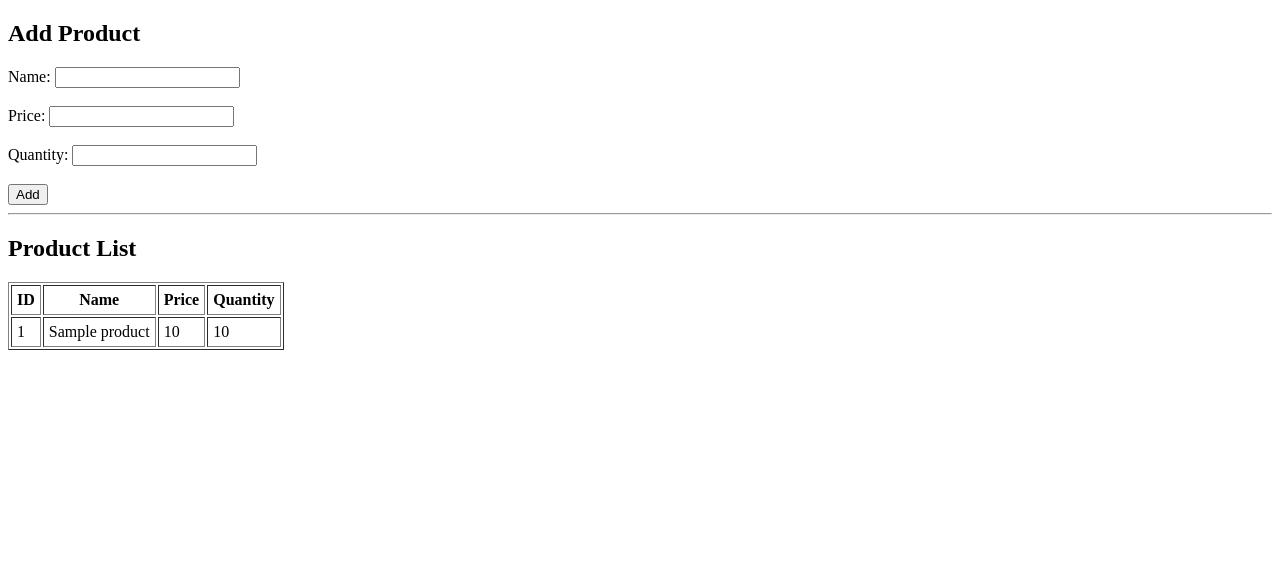
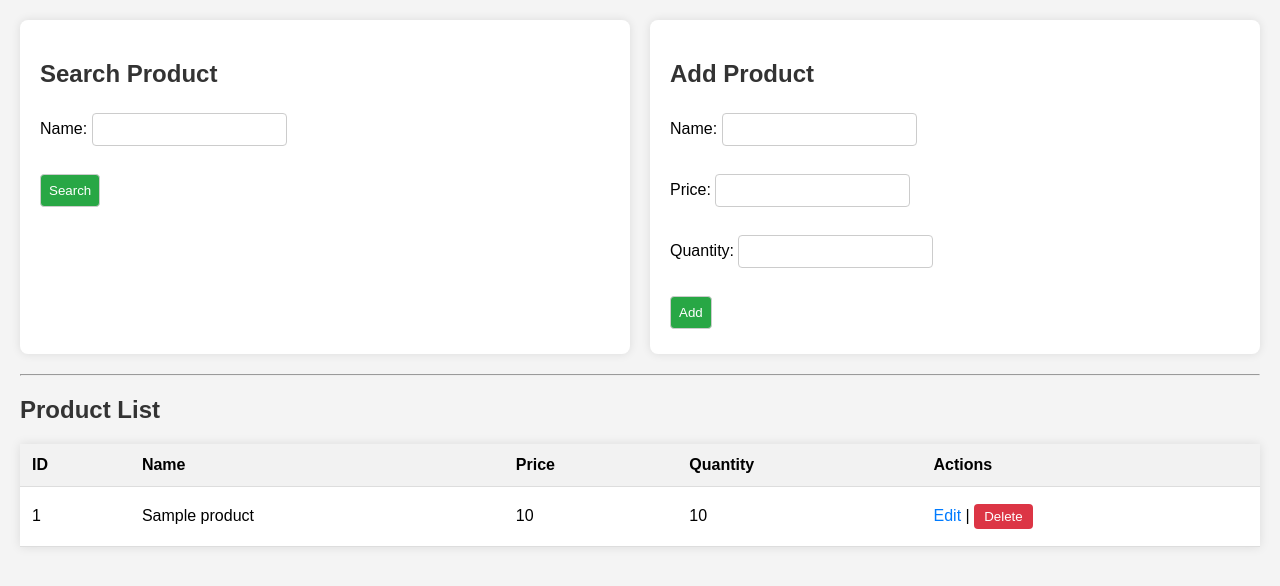
Before and after one commit to lephanquocdai/22003015_LePhanQuocDai_CNM, a Node server app: page / in a window 1280 px wide. Shown: the top 586 px of the page. Run offline with Node 20, Linux system fonts and the light colour scheme; tables that the repository leaves empty or names only in its code hold one stand-in row (values such as "Sample post").

Commit message:
update tuan1

```diff
--- a/Express-ejs-mysql/routes/product.routes.js
+++ b/Express-ejs-mysql/routes/product.routes.js
@@ -25,4 +25,55 @@ router.post('/add', async(req, res) => {
     }
 });
 
+// Tìm kiếm sản phẩm
+router.get('/search', async(req, res) => {
+    const { q } = req.query;
+    try {
+        const [products] = await db.query('SELECT * FROM products WHERE name LIKE ?', [`%${q}%`]);
+        res.render('products', { products });
+    } catch (err) {
+        res.status(500).send(err.message);
+    }
+});
+
+// Hiển thị form chỉnh sửa sản phẩm
+router.get('/edit/:id', async(req, res) => {
+    const { id } = req.params;
+    try {
+        const [products] = await db.query('SELECT * FROM products WHERE id = ?', [id]);
+        if (products.length > 0) {
+            res.render('formProducts', { product: products[0] });
+        } else {
+            res.status(404).send('Product not found');
+        }
+    } catch (err) {
+        res.status(500).send(err.message);
+    }
+});
+
+// Cập nhật sản phẩm
+router.post('/update/:id', async(req, res) => {
+    const { id } = req.params;
+    const { name, price, quantity } = req.body;
+    try {
+        await db.query(
+            'UPDATE products SET name = ?, price = ?, quantity = ? WHERE id = ?', [name, price, quantity, id]
+        );
+        res.redirect('/');
+    } catch (err) {
+        res.status(500).send(err.message);
+    }
+});
+
+// Xóa sản phẩm
+router.post('/delete/:id', async(req, res) => {
+    const { id } = req.params;
+    try {
+        await db.query('DELETE FROM products WHERE id = ?', [id]);
+        res.redirect('/');
+    } catch (err) {
+        res.status(500).send(err.message);
+    }
+});
+
 module.exports = router;
--- a/Express-ejs-mysql/views/products.ejs
+++ b/Express-ejs-mysql/views/products.ejs
@@ -4,25 +4,121 @@
 <head>
     <meta charset="UTF-8">
     <title>Product Management</title>
+    <style>
+        body {
+            font-family: Arial, sans-serif;
+            margin: 20px;
+            background-color: #f4f4f4;
+        }
+
+        h2 {
+            color: #333;
+        }
+
+        .form-container {
+            display: flex;
+            gap: 20px;
+            margin-bottom: 20px;
+        }
+
+        .form-section {
+            flex: 1;
+            background-color: #fff;
+            padding: 20px;
+            border-radius: 8px;
+            box-shadow: 0 0 10px rgba(0, 0, 0, 0.1);
+        }
+
+        input,
+        button {
+            padding: 8px;
+            margin: 5px 0;
+            border: 1px solid #ccc;
+            border-radius: 4px;
+        }
+
+        button {
+            background-color: #28a745;
+            color: white;
+            cursor: pointer;
+        }
+
+        button:hover {
+            background-color: #218838;
+        }
+
+        table {
+            width: 100%;
+            border-collapse: collapse;
+            background-color: #fff;
+            box-shadow: 0 0 10px rgba(0, 0, 0, 0.1);
+        }
+
+        th,
+        td {
+            padding: 12px;
+            text-align: left;
+            border-bottom: 1px solid #ddd;
+        }
+
+        th {
+            background-color: #f2f2f2;
+        }
+
+        a {
+            color: #007bff;
+            text-decoration: none;
+        }
+
+        a:hover {
+            text-decoration: underline;
+        }
+
+        .delete-btn {
+            background-color: #dc3545;
+            color: white;
+            border: none;
+            padding: 5px 10px;
+            border-radius: 4px;
+            cursor: pointer;
+        }
+
+        .delete-btn:hover {
+            background-color: #c82333;
+        }
+    </style>
 </head>
 
 <body>
 
-    <h2>Add Product</h2>
-    <form action="/add" method="post">
-        Name: <input name="name" required><br><br> Price: <input name="price" type="number" step="0.01" required><br><br> Quantity: <input name="quantity" type="number" required><br><br>
-        <button type="submit">Add</button>
-    </form>
+    <div class="form-container">
+        <div class="form-section">
+            <h2>Search Product</h2>
+            <form action="/search" method="get">
+                Name: <input name="q" required><br><br>
+                <button type="submit">Search</button>
+            </form>
+        </div>
+
+        <div class="form-section">
+            <h2>Add Product</h2>
+            <form action="/add" method="post">
+                Name: <input name="name" required><br><br> Price: <input name="price" type="number" step="0.01" required><br><br> Quantity: <input name="quantity" type="number" required><br><br>
+                <button type="submit">Add</button>
+            </form>
+        </div>
+    </div>
 
     <hr>
 
     <h2>Product List</h2>
-    <table border="1" cellpadding="5">
+    <table>
         <tr>
             <th>ID</th>
             <th>Name</th>
             <th>Price</th>
             <th>Quantity</th>
+            <th>Actions</th>
         </tr>
 
         <% products.forEach(p => { %>
@@ -39,6 +135,12 @@
                 <td>
                     <%= p.quantity %>
                 </td>
+                <td>
+                    <a href="/edit/<%= p.id %>">Edit</a> |
+                    <form action="/delete/<%= p.id %>" method="post" style="display:inline;">
+                        <button type="submit" class="delete-btn" onclick="return confirm('Are you sure?')">Delete</button>
+                    </form>
+                </td>
             </tr>
             <% }) %>
     </table>
```
Also changed, not shown: Express-ejs-mysql/views/formProducts.ejs (added, +71 -0 lines).
